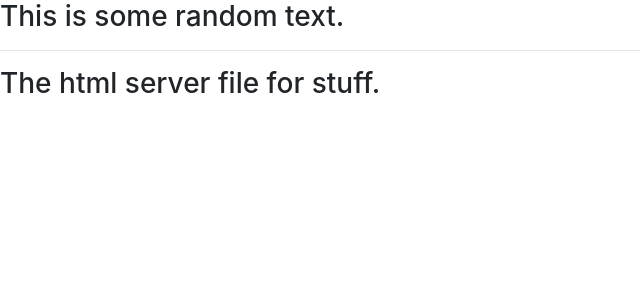
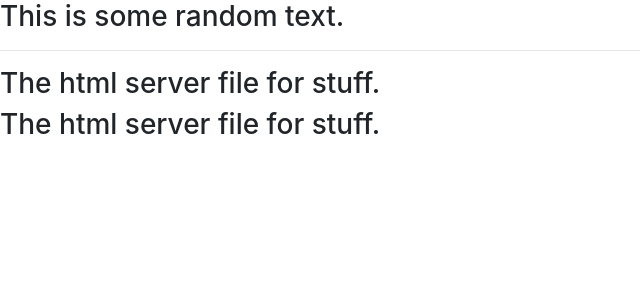
Before and after one commit to Cjstoney/angular_course, an Angular app: page / in a window 1280 px wide. Shown: the top 300 px of the page, without its empty margins (0-640 px from the left). Built offline with nearby package versions, Linux system fonts and the light colour scheme.

Commit message:
nested compnents and updated the needed files to reflect using a compnonent multiple times

```diff
--- a/src/app/app.component.html
+++ b/src/app/app.component.html
@@ -1,3 +1,3 @@
 <h3>This is some random text.</h3>
 <hr>
-<app-server></app-server>
+<app-servers></app-servers>
--- a/src/app/servers/servers.component.html
+++ b/src/app/servers/servers.component.html
@@ -1 +1,2 @@
-<p>servers works!</p>
+<app-server></app-server>
+<app-server></app-server>
```
Also changed, not shown: 1 other file (tests, documents, lock files or other folders).
